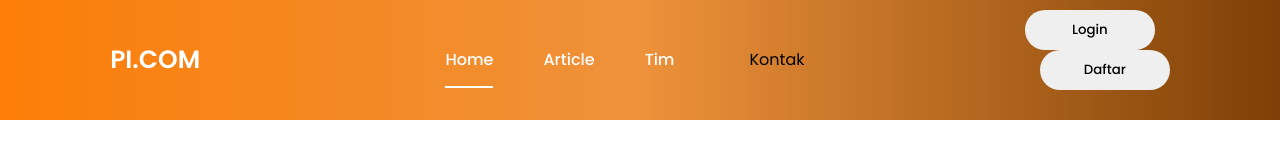
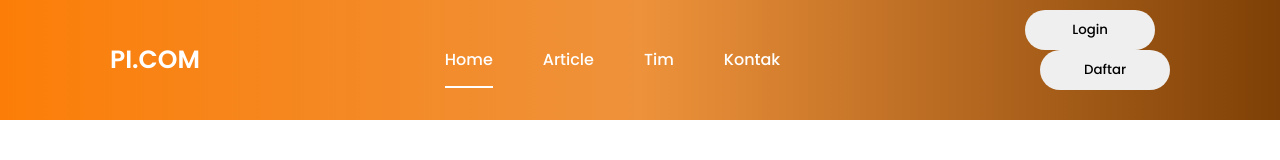
Before and after one commit to fetilutviyani123/Tugas, a plain HTML site: page index.html in a window 1280 px wide. Shown: the top 160 px of the page. Drawn offline with Linux system fonts and the light colour scheme.

Commit message:
Update index.html

```diff
--- a/index.html
+++ b/index.html
@@ -18,7 +18,7 @@
                 <li><a href ="index.html" class="link active">Home</a></li>
                 <li><a href ="#Up" class="link">Article</a></li>
                 <li><a href ="#partner" class="link">Tim</a></li>
-                <li><a href ="#contact-us" class="link"></a>Kontak</li>
+                <li><a href ="#contact-us" class="link">Kontak</a></li>
             </ul>
         </div>
         <div class="nav-button">
```
